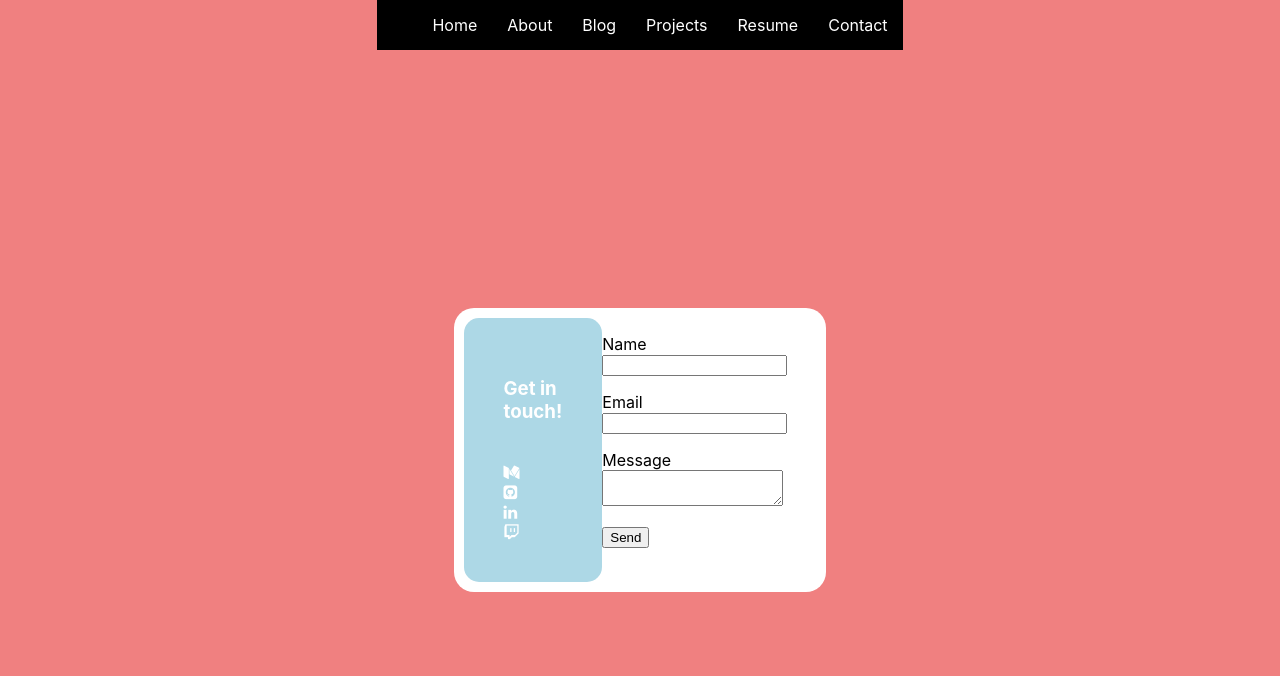
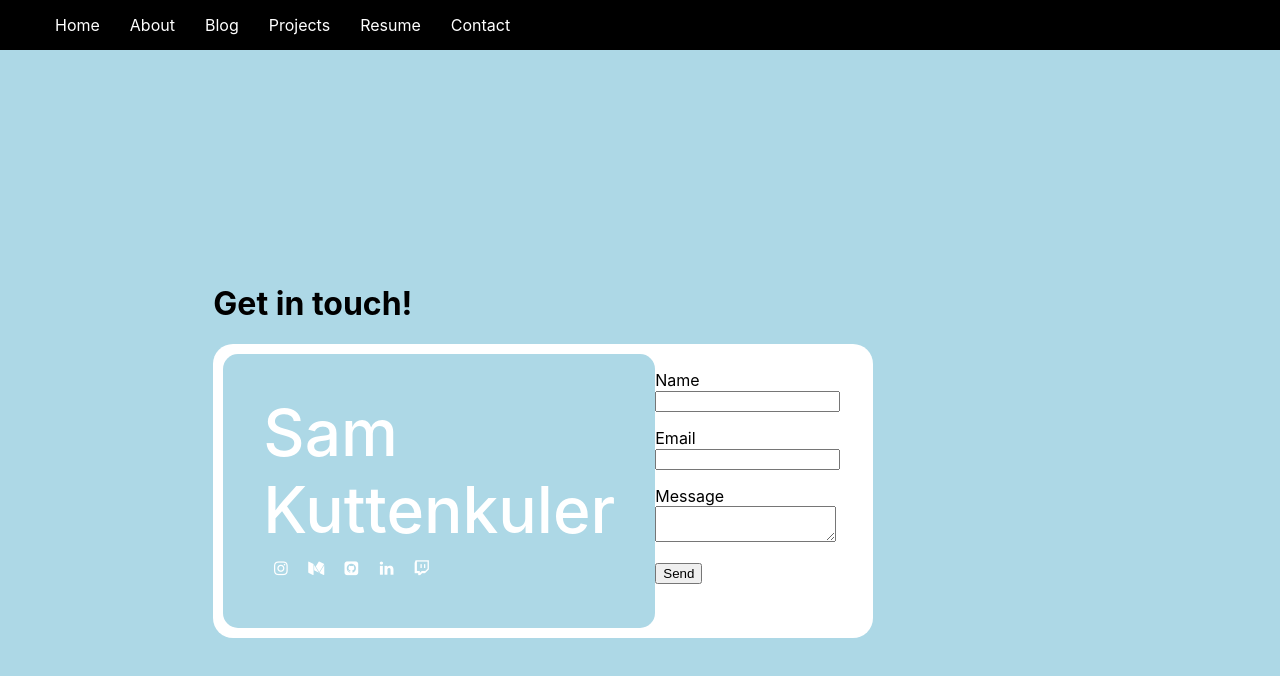
Before and after one commit to skuttenkuler/sk-nextjs-portfolio, a Next.js app: page /contact in a window 1280 px wide. Shown: the top 676 px of the page. Built offline with nearby package versions, Linux system fonts and the light colour scheme.

Commit message:
contact styling, deleted sass file

```diff
--- a/pages/_app.js
+++ b/pages/_app.js
@@ -1,7 +1,7 @@
 import Layout from '../components/Layout'
 
 import '../styles/globals.css'
-import '../styles/main.scss'
+
 function MyApp({ Component, pageProps }) {
   return (
   <Layout>
--- a/pages/contact.js
+++ b/pages/contact.js
@@ -5,30 +5,24 @@ import styles from '../styles/Contact.module.css';
 const Contact = () => {
 
     return(
+        <main className={styles.main}>
+            <h1>Get in touch!</h1>
             <div className={styles.contactContainer}>
                 <div className={styles.contactInfo}>
-                <h3>Get in touch!</h3>
+                    <h3 className={styles.h3}>Sam Kuttenkuler</h3>
                     <div className={styles.socialMedia}>
                         <a href="#" className={styles.icon}>
-                    <i class="fa fa-instagram-square" aria-hidden="true"></i>
+                            <i class="fa fa-instagram" aria-hidden="true"></i>
                         </a>
-                </div>
-                <div className={styles.socialMedia}>
                         <a href="#" className={styles.icon}>
                             <i class="fa fa-medium" aria-hidden="true"></i>
                         </a>
-                </div>
-                <div className={styles.socialMedia}>
                         <a href="#" className={styles.icon}>
                             <i class="fa fa-github-square" aria-hidden="true"></i>
                         </a>
-                </div>
-                <div className={styles.socialMedia}>
                         <a href="#" className={styles.icon}>
                             <i class="fa fa-linkedin" aria-hidden="true"></i>
                         </a>
-                </div>
-                <div className={styles.socialMedia}>
                         <a href="#" className={styles.icon}>
                             <i class="fa fa-twitch" aria-hidden="true"></i>
                         </a>
@@ -38,6 +32,7 @@ const Contact = () => {
 
             <ContactForm/>
             </div>
+        </main>
         )
 };
 
--- a/styles/Contact.module.css
+++ b/styles/Contact.module.css
@@ -1,11 +1,13 @@
 
 .contactContainer{
-    width:80%;
+    width:75%;
     border-radius: 20px;
     overflow: hidden;
     padding:10px;
     display: flex;
     background:white;
+    border: 1px solid(green)
+
 }
 .contactInfo{
     background: lightblue;
@@ -17,7 +19,31 @@
     flex-direction: column;
 }
 .h3{
-    font-size: 2rem;
+    font-size: 4rem;
     font-weight: 500;
     margin:0;
 }
+.socialMedia{
+    display: flex;
+    width: 50%;
+    justify-content: space-between;
+}
+.icon{
+    flex: 1 1 40px;
+    display: flex;
+    justify-content: center;
+    align-items: center;
+    height:40px;
+    border-radius: 50%;
+
+    transition: .3 all ease-in-out;
+}
+.icon:hover{
+    background: aqua;
+    transition: .3 all ease-in-out;
+}
+
+.fa{
+    font-size: 25px;
+    color:white;
+}
--- a/styles/Layout.module.css
+++ b/styles/Layout.module.css
@@ -8,6 +8,7 @@
 }
 
 .main {
+    width:90%;
     padding: 5rem 0;
     flex: 1;
     display: flex;
--- a/styles/globals.css
+++ b/styles/globals.css
@@ -4,13 +4,14 @@ body {
   margin: 0;
   font-family: -apple-system, BlinkMacSystemFont, Segoe UI, Roboto, Oxygen,
     Ubuntu, Cantarell, Fira Sans, Droid Sans, Helvetica Neue, sans-serif;
+  justify-content: center;
+  align-items: center;
+  height: 100vh;
+  width: 100%;
+  background:lightblue;
 }
 
 a {
   color: inherit;
   text-decoration: none;
 }
-
-* {
-  box-sizing: border-box;
-}
--- a/styles/main.scss
+++ /dev/null
@@ -1,7 +0,0 @@
-body{
-        background:lightcoral;
-        display:flex;
-        flex-direction: column;
-        justify-content: center;
-        align-items: center;
-    }
```
Lines whose indentation alone changed are shown as unchanged.
